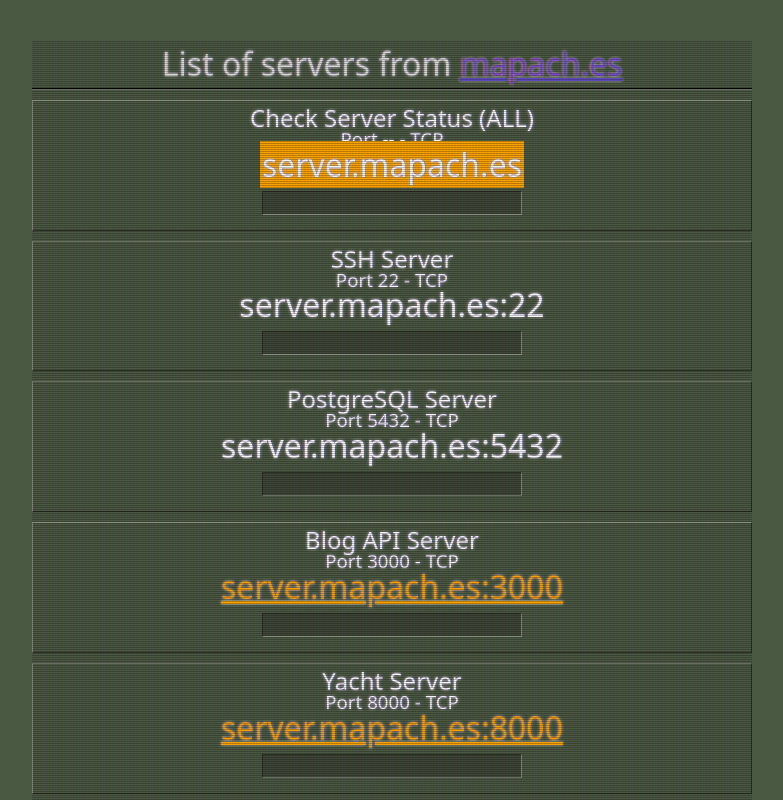
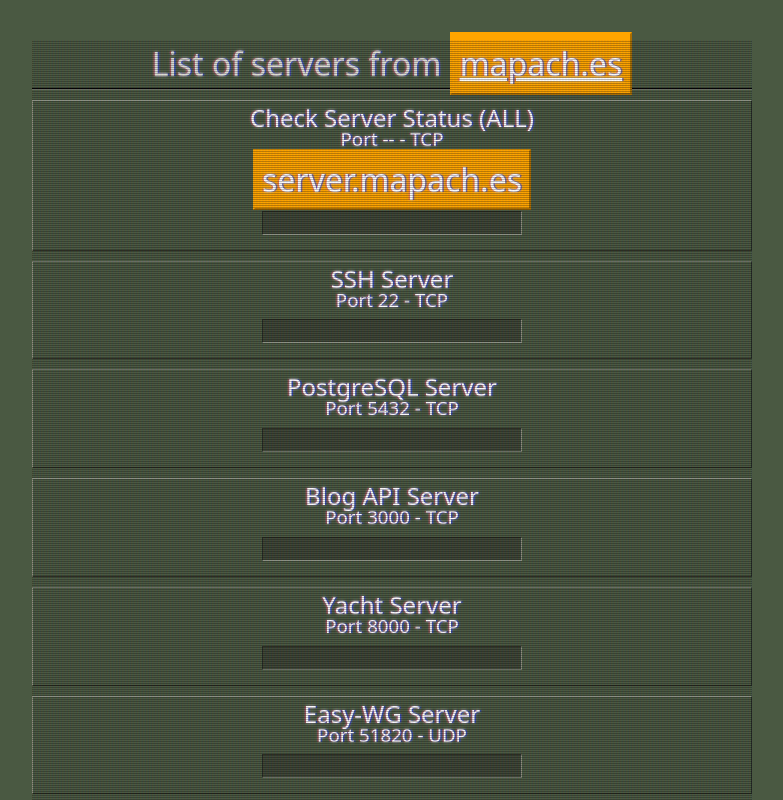
Before and after one commit to lotusotho/index-mapaches, an Angular app: page /home in a window 1280 px wide. Shown: the top 800 px of the page, without its empty margins (248-1031 px from the left). Built offline with nearby package versions, Linux system fonts and the light colour scheme; a web font is replaced by a local one.

Commit message:
Change styles

```diff
--- a/src/app/button/button.component.css
+++ b/src/app/button/button.component.css
@@ -5,8 +5,13 @@
 }
 
 .all-link {
-  border: 2px solid orange;
+  border: 2px outset orange;
   background-color: orange;
+  padding: 7px;
+}
+
+.all-container {
+  margin: 15px;
 }
 
 .link {
--- a/src/app/button/button.component.html
+++ b/src/app/button/button.component.html
@@ -5,6 +5,7 @@
 >
   <h2>{{ card.title }}</h2>
   <h3>Port {{ card.port }} - {{ card.protocol }}</h3>
+  <div *ngIf="card.key === 'all'" class="all-container">
     <a
       *ngIf="card.url !== '#'"
       [href]="card.url"
@@ -13,6 +14,7 @@
       >{{ card.address }}</a
     >
     <a *ngIf="card.url === '#'" [ngClass]="card.class">{{ card.address }}</a>
+  </div>
   <div class="container cs-progress-bar">
     <div [style.width.%]="serverLoading[card.key]" class="bars"></div>
   </div>
--- a/src/app/home/home.component.css
+++ b/src/app/home/home.component.css
@@ -1,37 +1,6 @@
-#shadowBox {
-  background-color: rgb(0, 0, 0);
-  background-color: rgba(0, 0, 0, 0.2);
-  border: 3px solid;
+.title-container {
+  border: 2px outset orange;
+  background-color: orange;
+  padding: 8px;
+  color: white;
 }
-
-.rainbow {
-  text-align: center;
-  text-decoration: underline;
-  font-size: 32px;
-}
-.rainbow_text_animated {
-  background: linear-gradient(
-    to right,
-    #6666ff,
-    #0099ff,
-    #00ff00,
-    #ff3399,
-    #6666ff
-  );
-  -webkit-background-clip: text;
-  background-clip: text;
-  color: transparent;
-  animation: rainbow_animation 13s ease-in-out infinite;
-  background-size: 400% 100%;
-}
-
-@keyframes rainbow_animation {
-  0%,
-  100% {
-    background-position: 0 0;
-  }
-
-  50% {
-    background-position: 100% 0;
-  }
-}
--- a/src/app/home/home.component.html
+++ b/src/app/home/home.component.html
@@ -1,9 +1,6 @@
 <h1>
   List of servers from
-  <a
-    href="https://mapach.es"
-    target="_blank"
-    class="rainbow rainbow_text_animated"
+  <a href="https://mapach.es" target="_blank" class="title-container"
     >mapach.es</a
   >
 </h1>
--- a/src/styles.css
+++ b/src/styles.css
@@ -1,7 +1,5 @@
 :root {
-  --bg: linear-gradient(to top, #000000, #000000, #333333, #333333);
-  background-size: cover;
-  background-size: 100% 1px;
+  --bg: orange;
 }
 
 body {
@@ -183,7 +181,7 @@
   pointer-events: none;
 }
 .crt {
-  animation: textShadow 1.6s infinite;
+  animation: textShadow 3s infinite;
   min-height: 100vh;
   position: relative;
 }
```
Also changed, not shown: src/css/cs16.min.css. Lines whose indentation alone changed are shown as unchanged.
